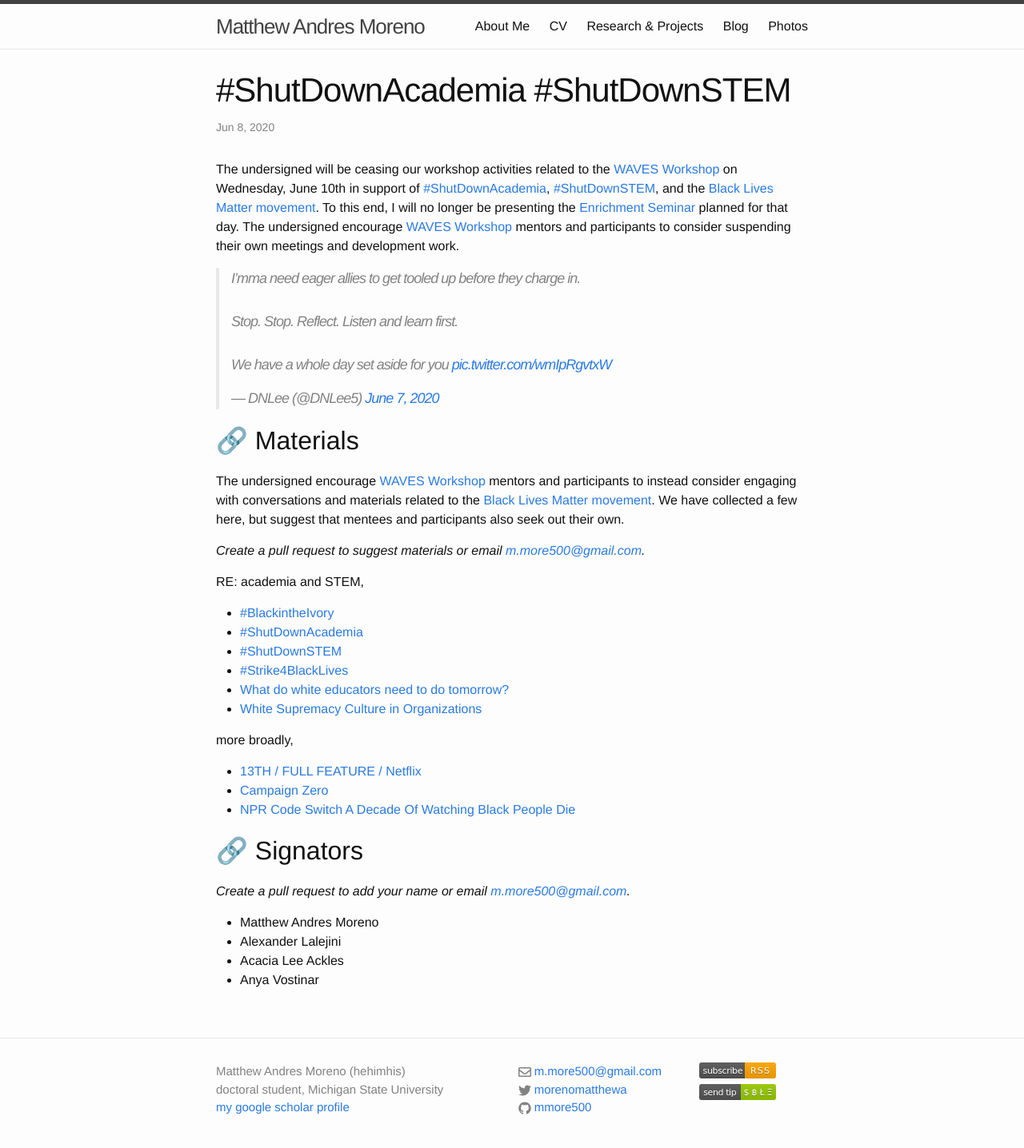
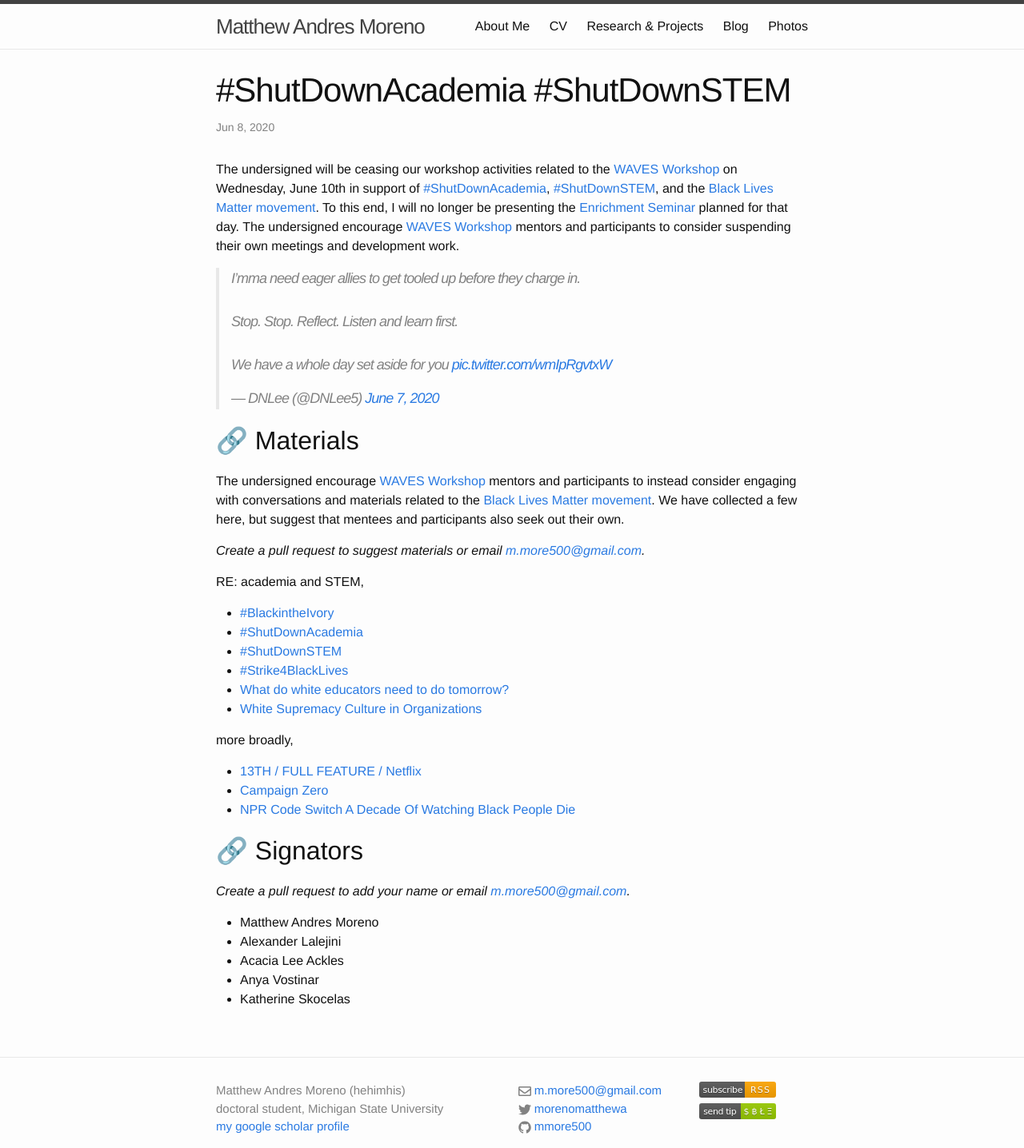
Before and after one commit to mmore500/mmore500.github.io, a Jekyll site: the page built from blog_personal/_posts/2020-06-08-shutdown-stem.md, in a window 1280 px wide. Shown: the whole page at 80% size. Built offline with Jekyll 4.4.1, drawn with Linux system fonts in a browser that asks for light colours; comment, search, counter and statistics services are not loaded; before the commit the page ends 1412 px from its top, so only the background shows below that.

Commit message:
add Kate to signators

```diff
--- a/blog_personal/_posts/2020-06-08-shutdown-stem.md
+++ b/blog_personal/_posts/2020-06-08-shutdown-stem.md
@@ -39,3 +39,4 @@
 * Alexander Lalejini
 * Acacia Lee Ackles
 * Anya Vostinar
+* Katherine Skocelas
```
